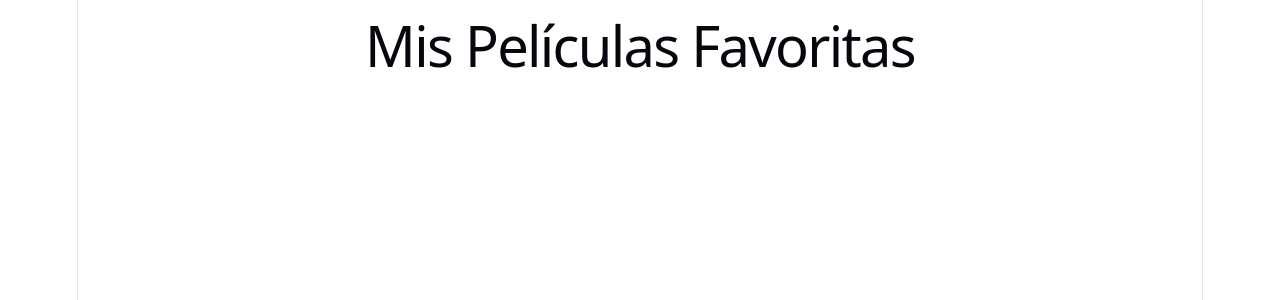
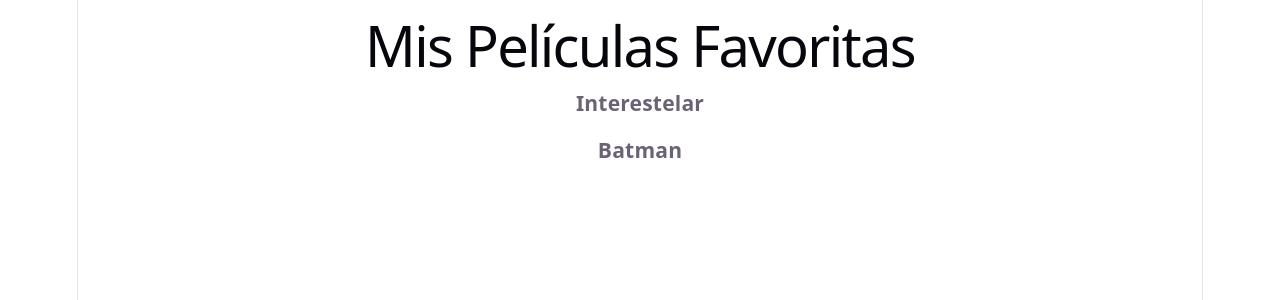
Before and after one commit to PaulArias27/react_peliculas_practica, a React (Vite) app: page / in a window 1280 px wide. Shown: the top 300 px of the page. Built offline with nearby package versions, Linux system fonts and the light colour scheme.

Commit message:
PA: se creo el componente pelicula, recibe prop y muestra en pantalla

```diff
--- a/src/App.jsx
+++ b/src/App.jsx
@@ -1,11 +1,25 @@
 
 import './App.css'
+
+function Pelicula({titulo}){
+
+  return (
+    <div>
+      <h3>{titulo}</h3>
+    </div>
+  );
+}
 
 function App() {
 
 
   return (
-    <h1>Mis Películas Favoritas</h1>
+    <div>
+      <h1>Mis Películas Favoritas</h1>
+    <Pelicula titulo='Interestelar'/>
+    <Pelicula titulo='Batman'/>
+
+    </div>
   )
 }
 
```
